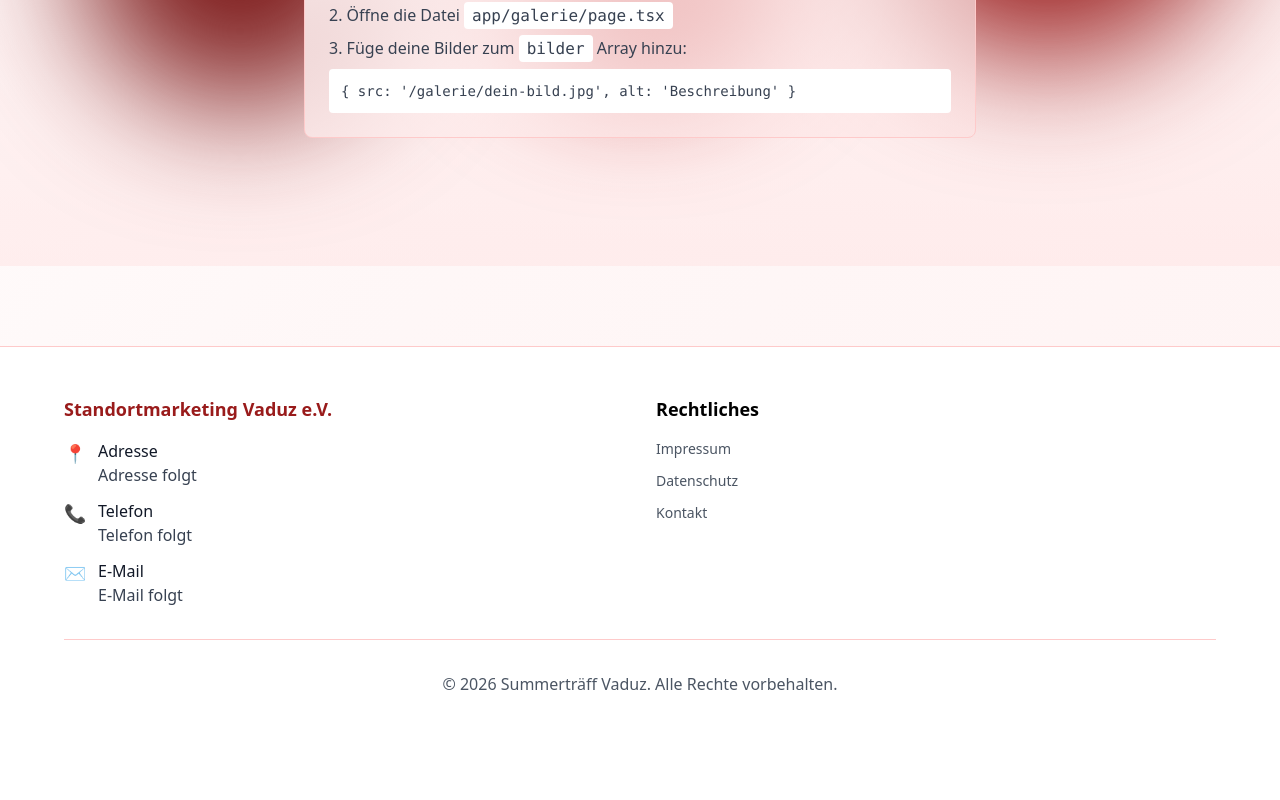
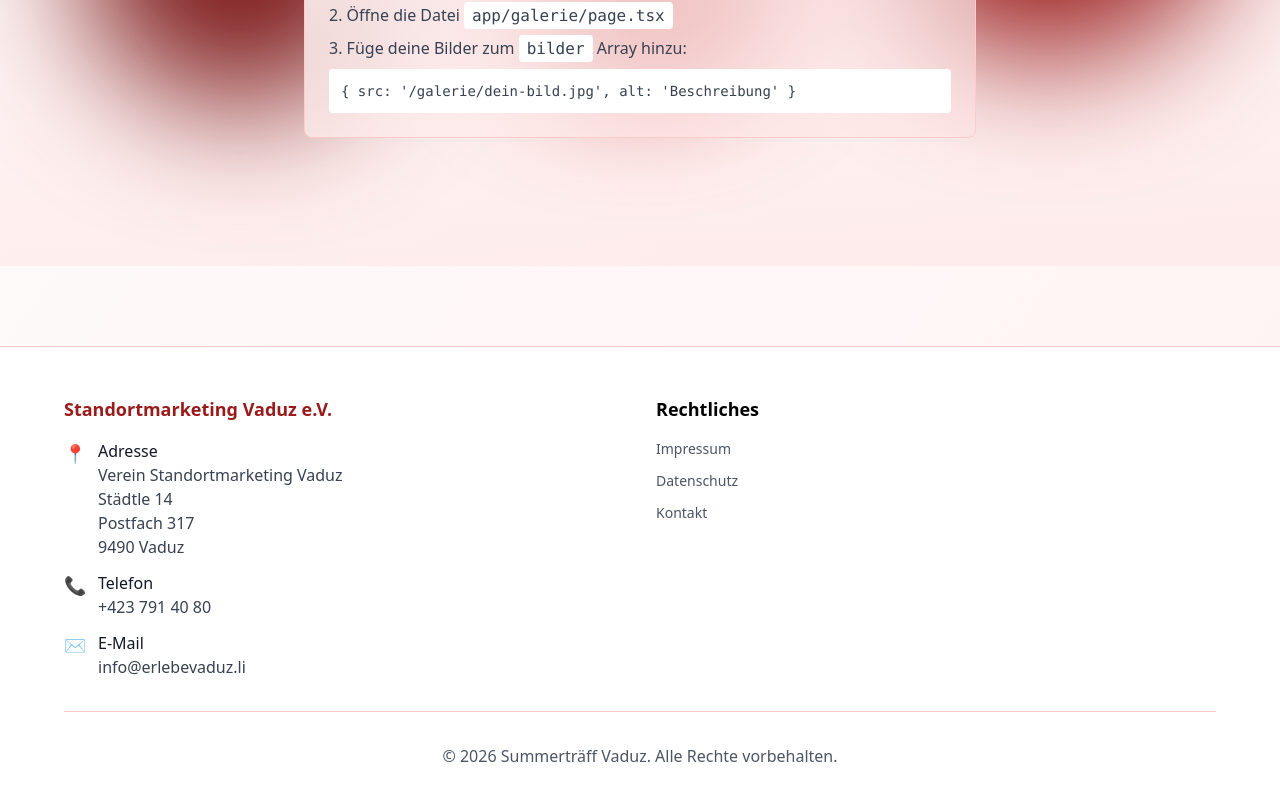
Before and after one commit to Delia-Gig/marketingpage, a Next.js app: page /galerie in a window 1280 px wide. Shown: the part 927-1727 px from the top of the page. Before the commit the page ends 1687 px from the top, so only its background shows below. Built offline with nearby package versions, Linux system fonts and the light colour scheme.

Commit message:
Adresse aktualisiert

```diff
--- a/app/components/Footer.tsx
+++ b/app/components/Footer.tsx
@@ -15,22 +15,22 @@ export default function Footer() {
                 <span className="mr-3 text-red-800 text-lg">📍</span>
                 <div>
                   <p className="font-medium text-gray-900">Adresse</p>
-                  <p>Adresse folgt</p>
+                  <p>Verein Standortmarketing Vaduz<br />Städtle 14<br />Postfach 317<br />9490 Vaduz</p>
                 </div>
               </div>
               <div className="flex items-start">
                 <span className="mr-3 text-red-800 text-lg">📞</span>
                 <div>
                   <p className="font-medium text-gray-900">Telefon</p>
-                  <a href="tel:" className="hover:text-red-800 transition-colors">Telefon folgt</a>
+                  <a href="tel:+4237914080" className="hover:text-red-800 transition-colors">+423 791 40 80</a>
                 </div>
               </div>
               <div className="flex items-start">
                 <span className="mr-3 text-red-800 text-lg">✉️</span>
                 <div>
                   <p className="font-medium text-gray-900">E-Mail</p>
-                  <a href="mailto:kontakt@summertraeff-vaduz.li" className="hover:text-red-800 transition-colors">
-                    E-Mail folgt
+                  <a href="mailto:info@erlebevaduz.li" className="hover:text-red-800 transition-colors">
+                    info@erlebevaduz.li
                   </a>
                 </div>
               </div>
```
